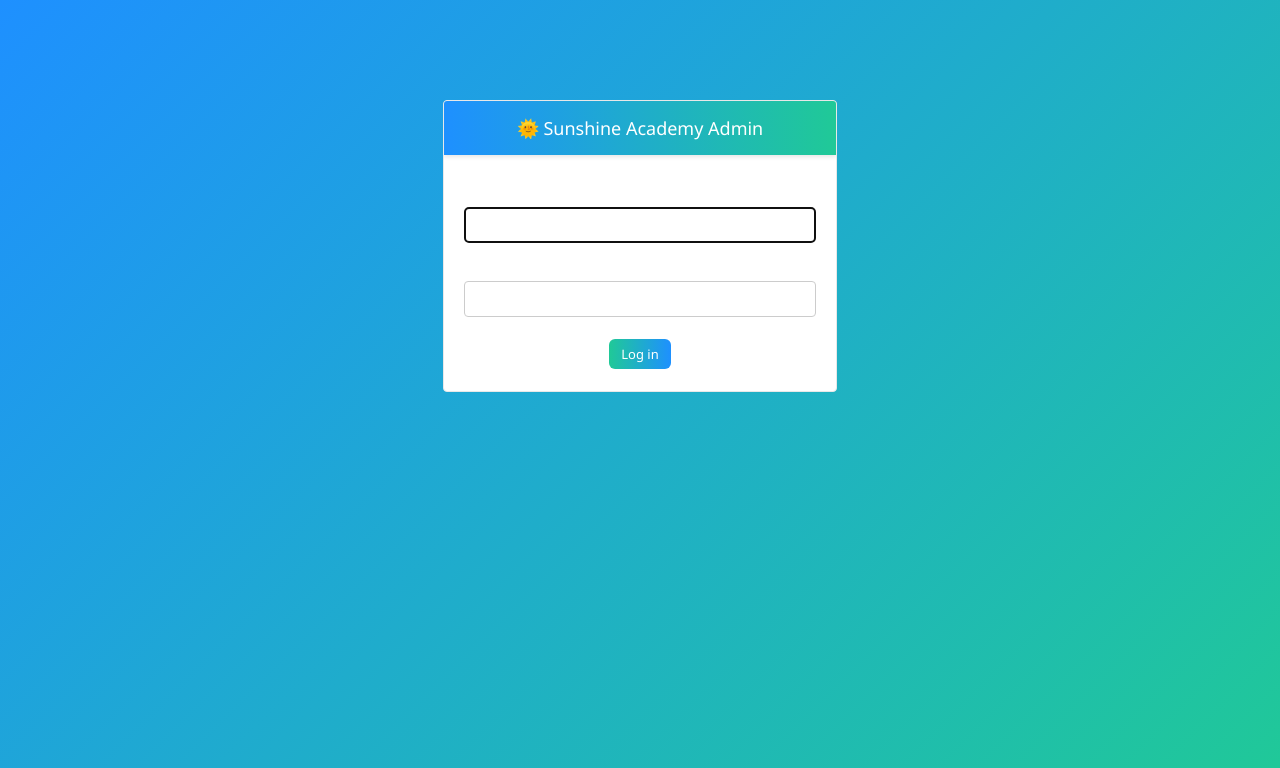
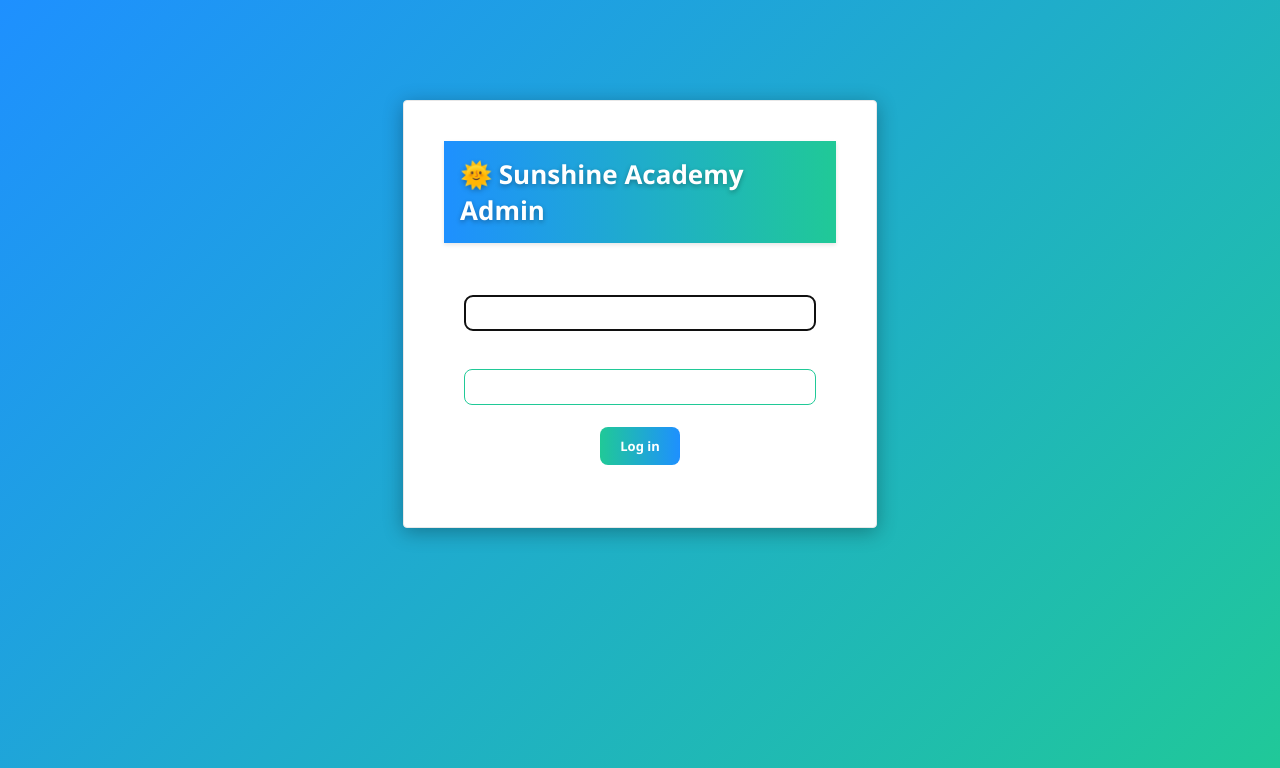
Before and after one commit to Godwin015/school_portal, a Django app: page /admin/login/ in a window 1280 px wide. Shown: the top 768 px of the page. Run offline with Django 5.2, Linux system fonts and the light colour scheme.

Commit message:
Update admin_custom.css

```diff
--- a/payments/static/payments/css/admin_custom.css
+++ b/payments/static/payments/css/admin_custom.css
@@ -1,18 +1,66 @@
-/* 🌿 Sunshine Academy Admin Theme */
+/* 🌞 Sunshine Academy Admin Theme */
+
+/* === LOGIN PAGE STYLING === */
 body.login {
     background: linear-gradient(135deg, #1e90ff, #20c997);
     color: #fff;
 }
 
+.login #container {
+    background: rgba(255, 255, 255, 0.1);
+    border-radius: 12px;
+    padding: 40px;
+    box-shadow: 0 4px 20px rgba(0, 0, 0, 0.3);
+    backdrop-filter: blur(10px);
+}
+
+.login #header h1 a {
+    color: #fff !important;
+    font-size: 26px;
+    font-weight: bold;
+    text-shadow: 0 2px 5px rgba(0, 0, 0, 0.3);
+}
+
+/* Make login form inputs look sleek */
+.login .form-row label {
+    color: #fff;
+}
+
+.login input {
+    border-radius: 8px;
+    border: 1px solid #20c997;
+    padding: 10px;
+    background-color: rgba(255, 255, 255, 0.9);
+    color: #333;
+}
+
+.login input[type="submit"] {
+    background: linear-gradient(90deg, #20c997, #1e90ff);
+    border: none;
+    border-radius: 8px;
+    color: #fff;
+    padding: 10px 20px;
+    font-weight: 600;
+    cursor: pointer;
+    transition: 0.3s;
+}
+
+.login input[type="submit"]:hover {
+    transform: scale(1.03);
+    opacity: 0.9;
+}
+
+/* === DASHBOARD HEADER === */
 #header {
     background: linear-gradient(90deg, #1e90ff, #20c997);
     color: white;
     font-weight: bold;
-    box-shadow: 0 2px 4px rgba(0,0,0,0.1);
+    box-shadow: 0 2px 4px rgba(0, 0, 0, 0.1);
 }
 
 #branding h1 a {
     color: #fff !important;
+    text-decoration: none;
 }
 
 .module caption {
@@ -21,14 +69,9 @@
     font-weight: 600;
 }
 
-#changelist-filter h2, .model-{{ model_name }} {
+a {
     color: #1e90ff;
 }
-
-a, a:visited {
-    color: #1e90ff;
-}
-
 a:hover {
     color: #20c997;
 }
```
